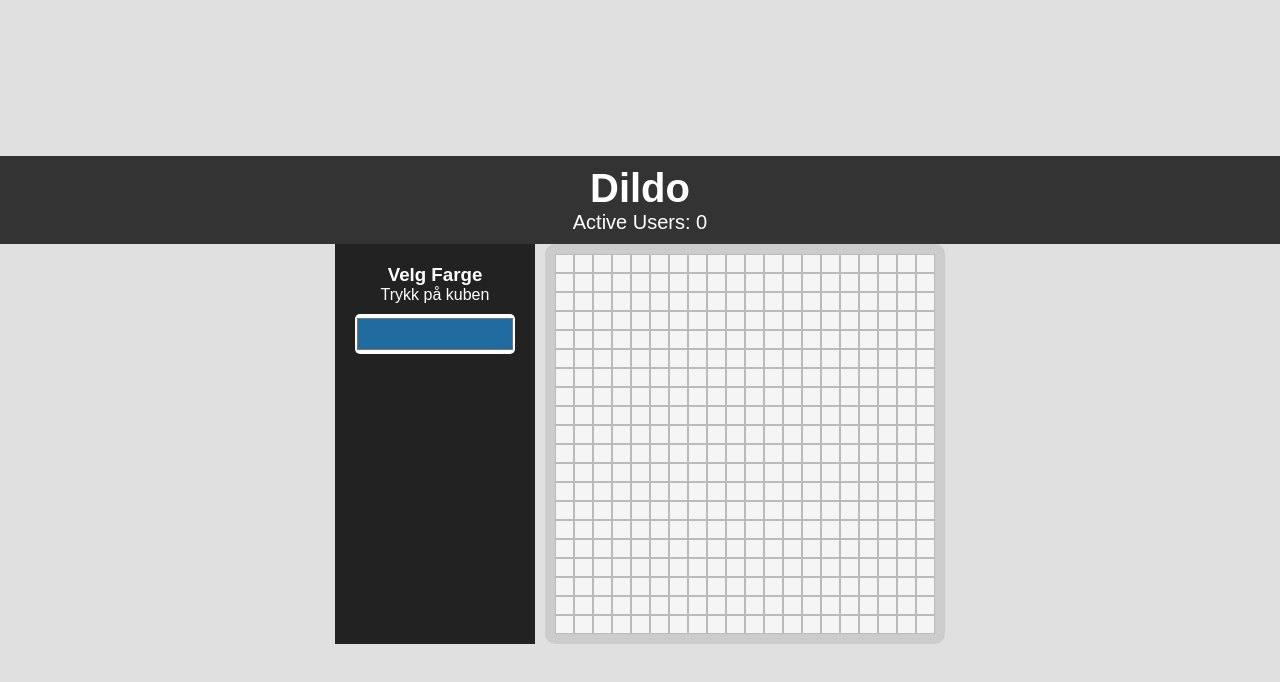
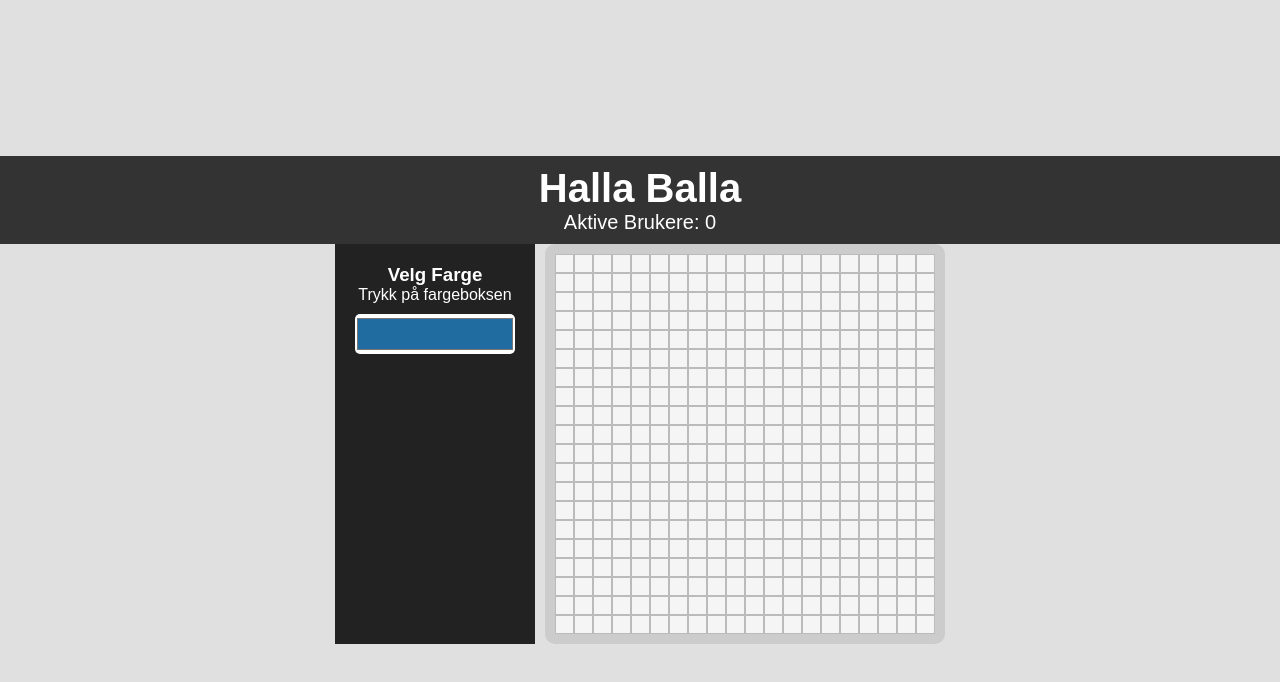
Before and after one commit to Nikkcom/draw-online, a plain HTML site: page frontend/index.html in a window 1280 px wide. Drawn offline with Linux system fonts and the light colour scheme.

Commit message:
Update index.html

```diff
--- a/frontend/index.html
+++ b/frontend/index.html
@@ -3,19 +3,19 @@
 <head>
     <meta charset="UTF-8">
     <meta name="viewport" content="width=device-width, initial-scale=1.0">
-    <title>Interactive Grid</title>
+    <title>drawing bby</title>
     <link rel="stylesheet" href="styles.css">
 </head>
 <body>
 
 <header>
-    <h1>Dildo</h1>
-    <p>Active Users: <span id="connection-count">0</span></p>
+    <h1>Halla Balla</h1>
+    <p>Aktive Brukere: <span id="connection-count">0</span></p>
 </header>
 <div class="container">
     <aside class="sidebar">
         <h3>Velg Farge</h3>
-        <p>Trykk på kuben</p>
+        <p>Trykk på fargeboksen</p>
         <input type="color" id="color-picker" value="#206ba0">
     </aside>
     <main class="grid-container">
```
